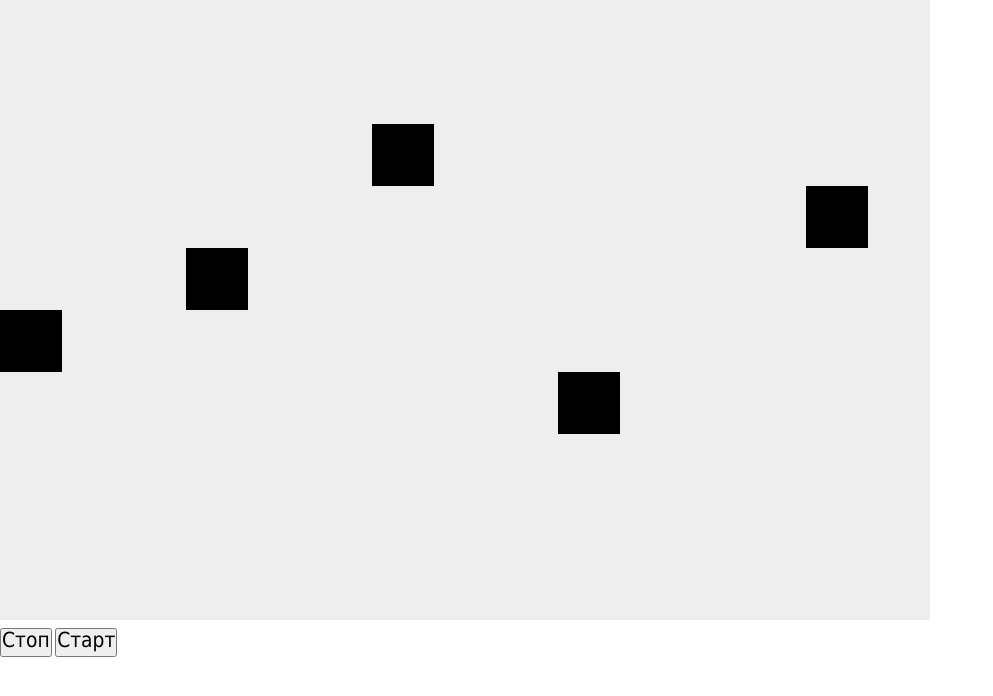
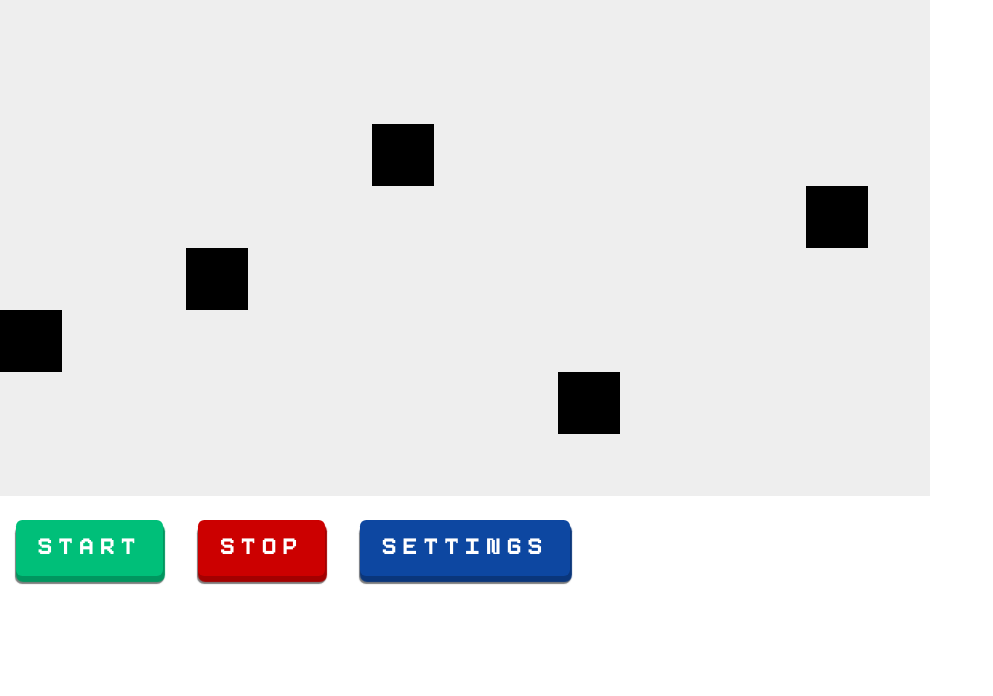
Before and after one commit to aimtupsu/5-minute-alco-market, a website built with webpack: page game-client/src/index.html in a window 1280 px wide. Shown: the whole page, without its empty margins (0-993 px from the left). Built offline with nearby package versions, Linux system fonts and the light colour scheme; files whose address does not match are found by name.

Commit message:
Верстка кнопок

```diff
--- /dev/null
+++ b/game-client/src/assets/sass/fragments/components/_button.scss
@@ -0,0 +1,33 @@
+.button {
+  font-size: 1.5rem;
+  color: $secondary-text-color;
+  background: $primary-btn-bg-color;
+  padding: 0.3em 0.7em;
+  letter-spacing: 0.2em;
+  display: inline-block;
+  cursor: pointer;
+  margin: 0.5em;
+  border-radius: 0.2em;
+  box-shadow: 1px 5px 1px 1px darken($primary-btn-bg-color, 8),
+    0px 7px 1px 1px transparentize($shadow-color, 0.5);
+  transition: box-shadow ease 0.15s, transform ease 0.2s;
+  user-select: none;
+
+  &:active {
+    opacity: 0.9;
+    transform: translateY(5px);
+    box-shadow: 0px 0px 0px 0px $shadow-color;
+  }
+
+  &--start {
+    background: $jade;
+    box-shadow: 1px 5px 1px 1px darken($jade, 8),
+      0px 7px 1px 1px transparentize($shadow-color, 0.5);
+  }
+
+  &--stop {
+    background: $speechRed;
+    box-shadow: 1px 5px 1px 1px darken($speechRed, 8),
+      0px 7px 1px 1px transparentize($shadow-color, 0.5);
+  }
+}
--- a/game-client/src/assets/sass/fragments/helpers/_variables.scss
+++ b/game-client/src/assets/sass/fragments/helpers/_variables.scss
@@ -1,6 +1,9 @@
 /* Палитра цветов */
+$white: #fff;
 $black: #000;
 $jade: #00bf79;
+$cobalt: #0d47a1;
+$speechRed: #cc0000;
 
 /* Размеры шрифтов */
 $primary-font-size: 1rem;
@@ -12,4 +15,8 @@ $secondary-font: "Pixeboy", Arial, serif;
 
 /* Функциональные переменные */
 $primary-text-color: $black;
-$secondary-text-color: $jade;
+$secondary-text-color: $white;
+
+$primary-btn-bg-color: $cobalt;
+
+$shadow-color: $black;
--- a/game-client/src/assets/sass/styles.scss
+++ b/game-client/src/assets/sass/styles.scss
@@ -2,3 +2,4 @@
 @import "fragments/base/normalize";
 @import "fragments/base/typography";
 @import "fragments/base/common";
+@import "fragments/components/button";
--- a/game-client/src/index.html
+++ b/game-client/src/index.html
@@ -8,8 +8,9 @@
 </head>
 <body>
     <div id="application"></div>
-    <button id="stop">Стоп</button>
-    <button id="start">Старт</button>
+    <div class="button button--start">Start</div>
+    <div class="button button--stop">Stop</div>
+    <div class="button">Settings</div>
     <script src="bundle.VERSION.js"></script>
 </body>
 </html>
--- a/game-client/src/main.js
+++ b/game-client/src/main.js
@@ -6,20 +6,9 @@ import "./assets/sass/styles.scss";
 import Game from "./scripts/game/game";
 
 window.onload = () => {
-  const stop = document.getElementById("stop");
-  const start = document.getElementById("start");
-
   const game = new Game();
 
   console.log('game: ', game);
 
   game.start();
-
-  stop.addEventListener("click", () => {
-    game.stop();
-  })
-
-  start.addEventListener("click", () => {
-    game.start();
-  })
 };
--- a/game-client/src/scripts/game/game-settings.js
+++ b/game-client/src/scripts/game/game-settings.js
@@ -1,6 +1,6 @@
 const defaultSettings = {
   canvasWidth: 931,
-  canvasHeight: 603,
+  canvasHeight: 503,
   canvasBackgroundColor: "#eee",
   canvasContainerId: "application",
   countTapes: 5,
```
